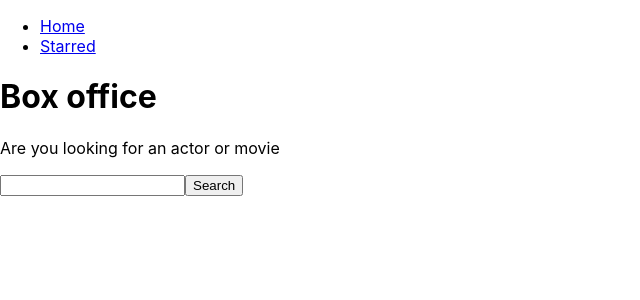
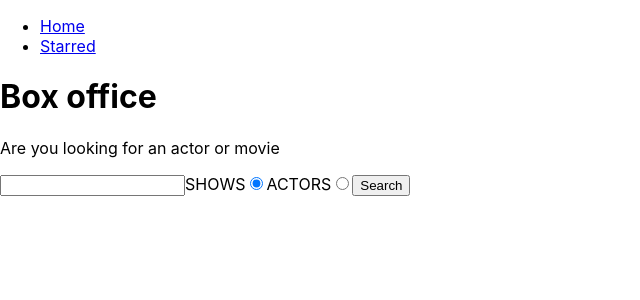
Before and after one commit to Vashisht-Singh/TV-SHOWS-AND-ACTORS-MAZE, a React (Create React App) app: page / in a window 1280 px wide. Shown: the top 300 px of the page, without its empty margins (0-640 px from the left). Built offline with nearby package versions, Linux system fonts and the light colour scheme.

Commit message:
added search for actors

```diff
--- a/src/api/tvmaze.js
+++ b/src/api/tvmaze.js
@@ -6,3 +6,4 @@
   return body;
 };
 export const searchForShows = query => apiGet(`/search/shows?q=${query}`);
+export const searchForPeople = query => apiGet(`/search/people?q=${query}`);
--- a/src/pages/Home.jsx
+++ b/src/pages/Home.jsx
@@ -1,19 +1,30 @@
 import { useState } from 'react';
-import { searchForShows } from '../api/tvmaze';
+import { searchForShows, searchForPeople } from '../api/tvmaze';
 
 const Home = () => {
   const [searchStr, setSearchStr] = useState('');
   const [apiData, setApiData] = useState(null);
   const [apiDataError, setDataApiError] = useState(null);
+  const [searchOption, setSearchOption] = useState('SHOWS');
+
   const onSearchInputChange = ev => {
     setSearchStr(ev.target.value);
+  };
+  const onRadioChange = ev => {
+    setSearchOption(ev.target.value);
   };
   const onSearch = async ev => {
     ev.preventDefault();
     try {
       setDataApiError(null);
-      const result = await searchForShows(`${searchStr}`);
-      setApiData(result);
+
+      if (searchOption === 'SHOWS') {
+        const result = await searchForShows(`${searchStr}`);
+        setApiData(result);
+      } else {
+        const result = await searchForPeople(`${searchStr}`);
+        setApiData(result);
+      }
     } catch (exception) {
       setDataApiError(exception);
     }
@@ -24,18 +35,44 @@
     }
     if (apiData) {
       {
-        return apiData.map(data => (
-          <div key={data.show.id}>{data.show.name}</div>
-        ));
+        return apiData[0].show
+          ? apiData.map(data => <div key={data.show.id}>{data.show.name}</div>)
+          : apiData.map(data => (
+              <div key={data.person.id}>{data.person.name}</div>
+            ));
       }
     }
 
     return null;
   };
+
   return (
     <div>
       <form onSubmit={onSearch}>
         <input type="text" value={searchStr} onChange={onSearchInputChange} />
+
+        <label>
+          SHOWS
+          <input
+            type="radio"
+            name="search-option"
+            value="SHOWS"
+            checked={searchOption === 'SHOWS'}
+            onChange={onRadioChange}
+          />
+        </label>
+
+        <label>
+          ACTORS
+          <input
+            type="radio"
+            name="search-option"
+            value="ACTORS"
+            checked={searchOption === 'ACTORS'}
+            onChange={onRadioChange}
+          />
+        </label>
+
         <button type="Submit">Search</button>
       </form>
       <div>{renderApiData()}</div>
```
